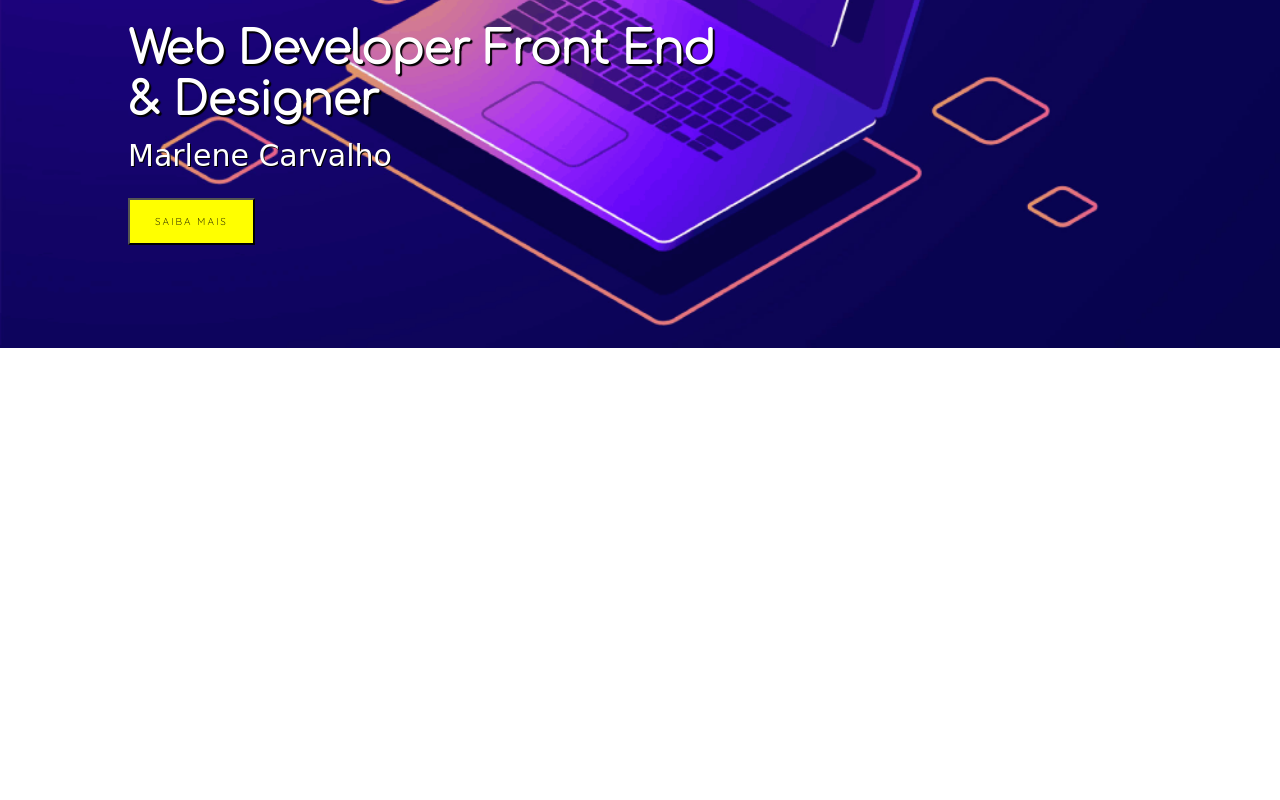
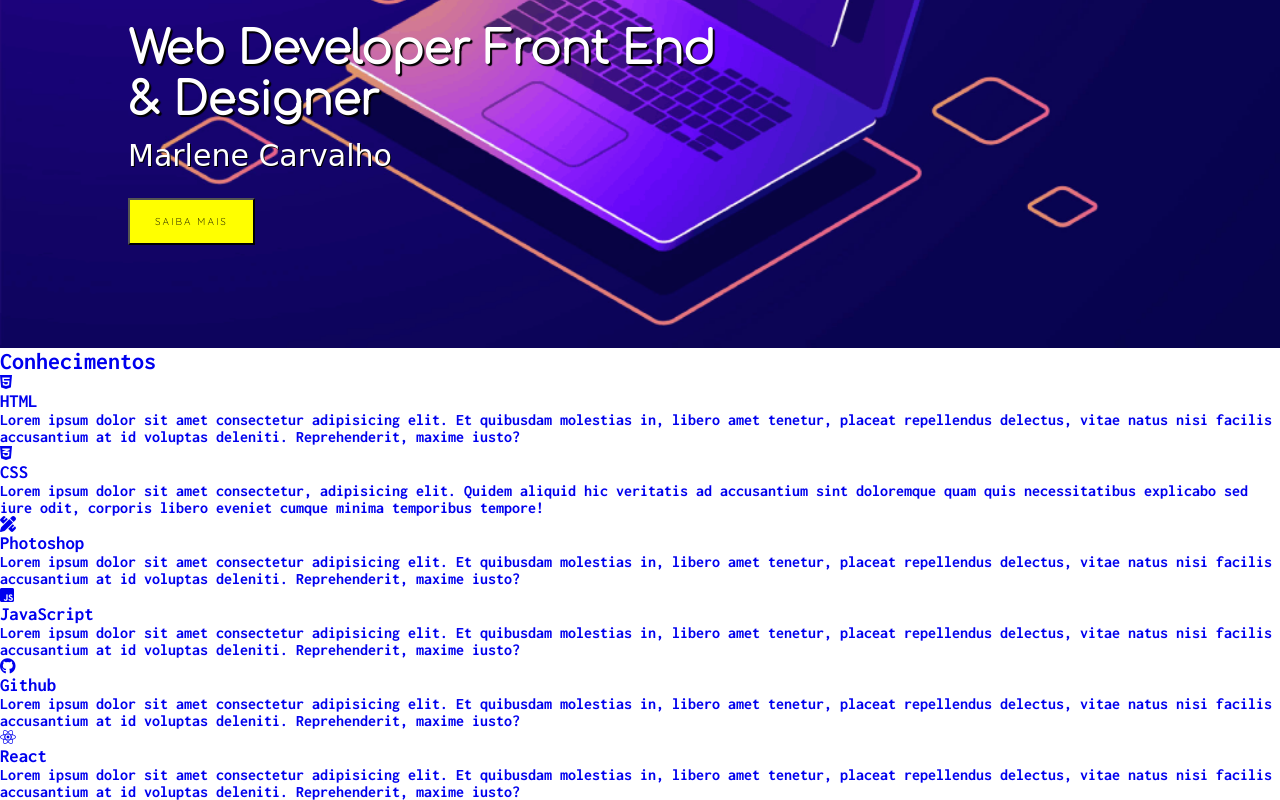
Before and after one commit to marlenecarvalho/Portf-lio, a plain HTML site: page index.html in a window 1280 px wide. Shown: the part 376-1176 px from the top of the page. Before the commit the page ends 800 px from the top, so only its background shows below. Drawn offline with Linux system fonts and the light colour scheme; a web font is replaced by a local one.

Commit message:
conhecimentos

```diff
--- a/index.html
+++ b/index.html
@@ -50,9 +50,77 @@
             <a href="#"><i class="fa-brands fa-instagram-square"></i>
             <a href="#"><i class="fa-regular fa-envelope"></i>
         </div>
+    </div>
+        <section class="sessao-conhecimentos">
+            <div class="sessao-hader">
+                <h1>Conhecimentos</h1>
+            </div>
+            <div class="conhecimentos">
+                <div class="conhecimento">
+                    <div class="conhecimento-header">
+                        <i class="fa-brands fa-html5"></i>
+                        <h3>HTML</h3>
+                    </div>
+                    <div class="conhecimento-text">
+                        <p>Lorem ipsum dolor sit amet consectetur adipisicing elit. Et quibusdam molestias in, libero amet tenetur, placeat repellendus delectus, vitae natus nisi facilis accusantium at id voluptas deleniti. Reprehenderit, maxime iusto?</p>
+                    </div>
+                </div>
+                <div class="conhecimento">
+                    <div class="conhecimento-hader">
+                        <i class="fa-brands fa-css3-alt"></i>
+                        <h3>CSS</h3>
+                    </div>
+                    <div class="conhecimento-text">
+                        <p>Lorem ipsum dolor sit amet consectetur, adipisicing elit. Quidem aliquid hic veritatis ad accusantium sint doloremque quam quis necessitatibus explicabo sed iure odit, corporis libero eveniet cumque minima temporibus tempore!</p>
+                    </div>
+                </div>
+                <div class="conhecimentos">
+                    <div class="conhecimento">
+                        <div class="conhecimento-header">
+                            <i class="fa-solid fa-pen-ruler"></i>
+                            <h3>Photoshop</h3>
+                        </div>
+                        <div class="conhecimento-text">
+                            <p>Lorem ipsum dolor sit amet consectetur adipisicing elit. Et quibusdam molestias in, libero amet tenetur, placeat repellendus delectus, vitae natus nisi facilis accusantium at id voluptas deleniti. Reprehenderit, maxime iusto?</p>
+                        </div>
+                    </div>
+                    <div class="conhecimentos">
+                        <div class="conhecimento">
+                            <div class="conhecimento-header">
+                                <i class="fa-brands fa-js-square"></i>
+                                <h3>JavaScript</h3>
+                            </div>
+                            <div class="conhecimento-text">
+                                <p>Lorem ipsum dolor sit amet consectetur adipisicing elit. Et quibusdam molestias in, libero amet tenetur, placeat repellendus delectus, vitae natus nisi facilis accusantium at id voluptas deleniti. Reprehenderit, maxime iusto?</p>
+                            </div>
+                        </div>
+                        <div class="conhecimentos">
+                            <div class="conhecimento">
+                                <div class="conhecimento-header">
+                                    <i class="fa-brands fa-github"></i>
+                                    <h3>Github</h3>
+                                </div>
+                                <div class="conhecimento-text">
+                                    <p>Lorem ipsum dolor sit amet consectetur adipisicing elit. Et quibusdam molestias in, libero amet tenetur, placeat repellendus delectus, vitae natus nisi facilis accusantium at id voluptas deleniti. Reprehenderit, maxime iusto?</p>
+                                </div>
+                            </div>
+                            <div class="conhecimentos">
+                                <div class="conhecimento">
+                                    <div class="conhecimento-header">
+                                        <i class="fa-brands fa-react"></i>
+                                        <h3>React</h3>
+                                    </div>
+                                    <div class="conhecimento-text">
+                                        <p>Lorem ipsum dolor sit amet consectetur adipisicing elit. Et quibusdam molestias in, libero amet tenetur, placeat repellendus delectus, vitae natus nisi facilis accusantium at id voluptas deleniti. Reprehenderit, maxime iusto?</p>
+                                    </div>
+                                </div>
+            </div>
+        </section>
+        </div>
         </div>
         <div class="banner">
-            <h1>Web Developer Front End <br>& Designer</h1>
+            <h1>Web Developer Front End
+                <br>& Designer</h1>
             <p>Marlene Carvalho</p>
             <button>Saiba mais</button>
         </div>
--- a/style.css
+++ b/style.css
@@ -39,11 +39,18 @@
     height: .1rem;
     background-color: white;
     box-shadow: 2px 2px 2px black;
+    transition: transform 1s;
+}
+.show-menu #line1{
+    transform: rotate(45deg) translate(.3rem, .40rem);
 }
 /*com o menu aberto a linha do meio não vai existir*/
 .show-menu #line2{
     opacity: 0;
     visibility: hidden;
+}
+.show-menu #line3{
+    transform: rotate(-45deg) translate(.1rem, -.42rem);
 }
 header{
     width: 100%;
```
